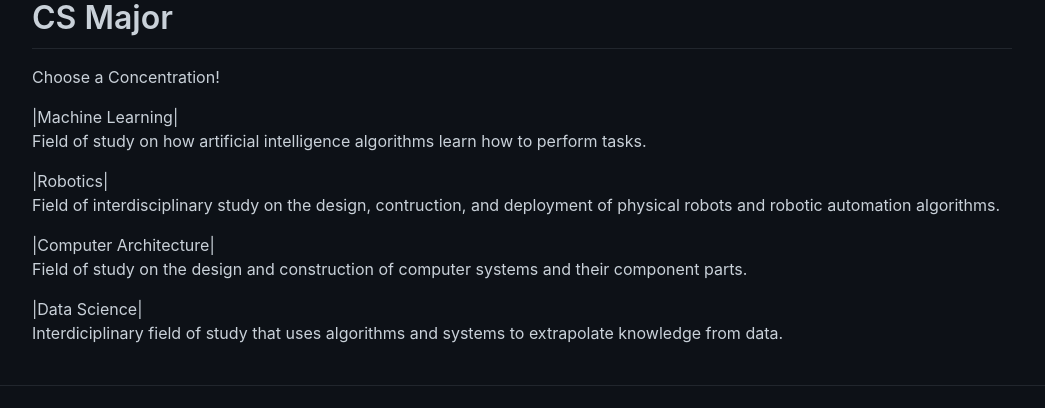
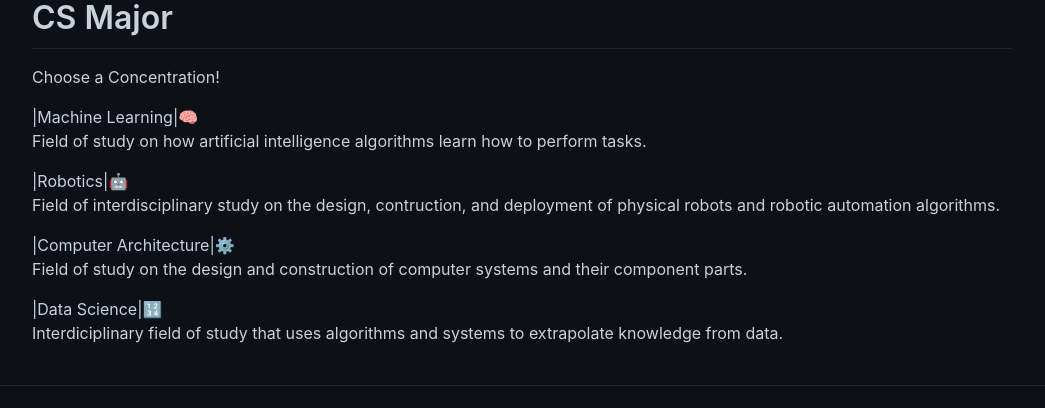
Before and after one commit to jmyphn/engineering-wiki, a Jekyll site: the page built from cs.md, in a window 1280 px wide. Shown: the part 124-532 px from the top of the page, without its empty margins (118-1163 px from the left). Built offline with Jekyll 4.4.1, drawn with Linux system fonts in a browser that asks for light colours.

Commit message:
cs emojis

```diff
--- a/cs.md
+++ b/cs.md
@@ -7,17 +7,17 @@ permalink: /csmajor/
 
 Choose a Concentration!
 
-|Machine Learning|
+|Machine Learning|🧠
     Field of study on how artificial intelligence algorithms learn how to perform tasks.
 
 
-|Robotics|
+|Robotics|🤖
     Field of interdisciplinary study on the design, contruction, and  deployment of physical robots and robotic automation algorithms.
 
 
-|Computer Architecture|
+|Computer Architecture|⚙️
     Field of study on the design and construction of computer systems and their component parts.
 
 
-|Data Science|
+|Data Science|🔢
     Interdiciplinary field of study that uses algorithms and systems to extrapolate knowledge from data.
```
